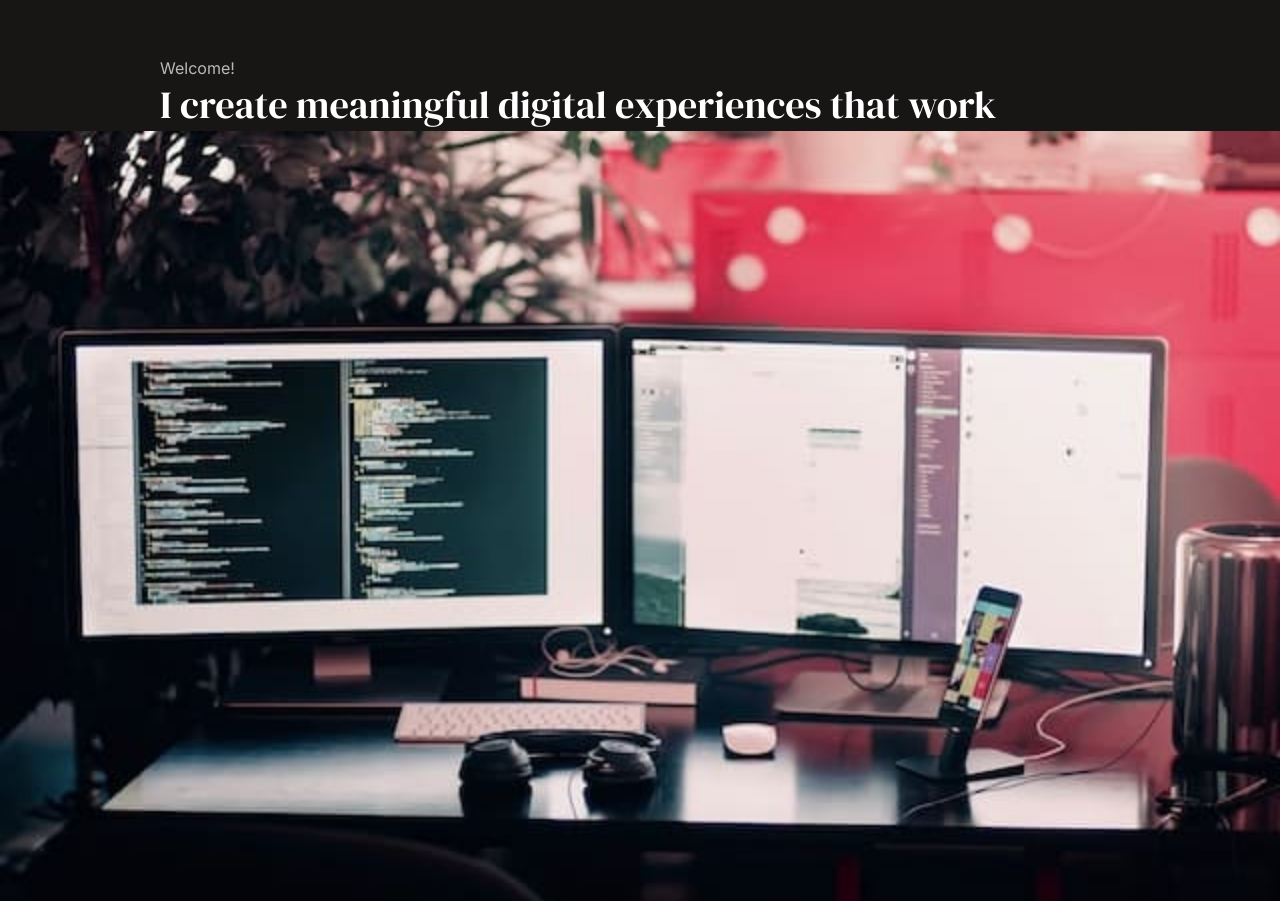
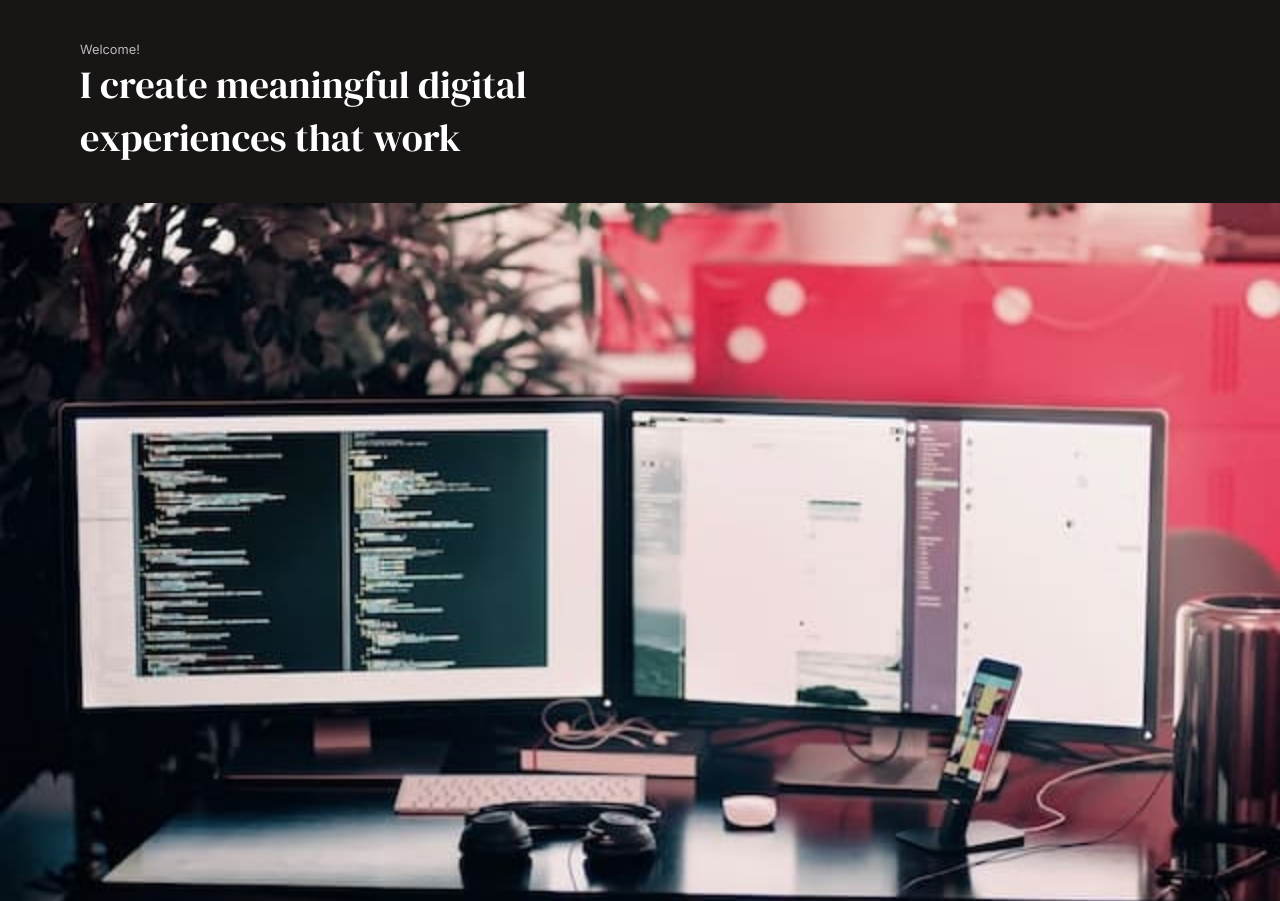
Before and after one commit to yorchAdalbert/yorch-portafolio, a website: page src/index.html in a window 1280 px wide. Shown: the top 901 px of the page. Drawn offline with Linux system fonts and the light colour scheme.

Commit message:
Modify content positions

```diff
--- a/src/styles/sass/base/_typography.scss
+++ b/src/styles/sass/base/_typography.scss
@@ -11,8 +11,9 @@
 
             li a {
                 color: white;
+                font-size: .8rem;
+                opacity: .7;
                 text-decoration: none;
-                opacity: .7;
             }
         }
     }
--- a/src/styles/sass/components/_header.scss
+++ b/src/styles/sass/components/_header.scss
@@ -1,5 +1,9 @@
 .header {
-    width: min(90%, 60rem);
+    width: min(90%, 70rem);
     margin: auto;
-    padding-top: clamp(1.875em, 4.5vw, 3.75em);
+    padding: clamp(1.875em, 3vw, 3.75em) 0;
+
+    &__title {
+        width: min(100%, 35rem);
+    }
 }
--- a/src/styles/sass/components/_hero.scss
+++ b/src/styles/sass/components/_hero.scss
@@ -1,5 +1,7 @@
 .hero {
     img {
+        margin: auto;
+        max-width: 1550px;
         width: 100%;
     }
 }
```
Also changed, not shown: src/styles/css/main.css, 1 other file.
